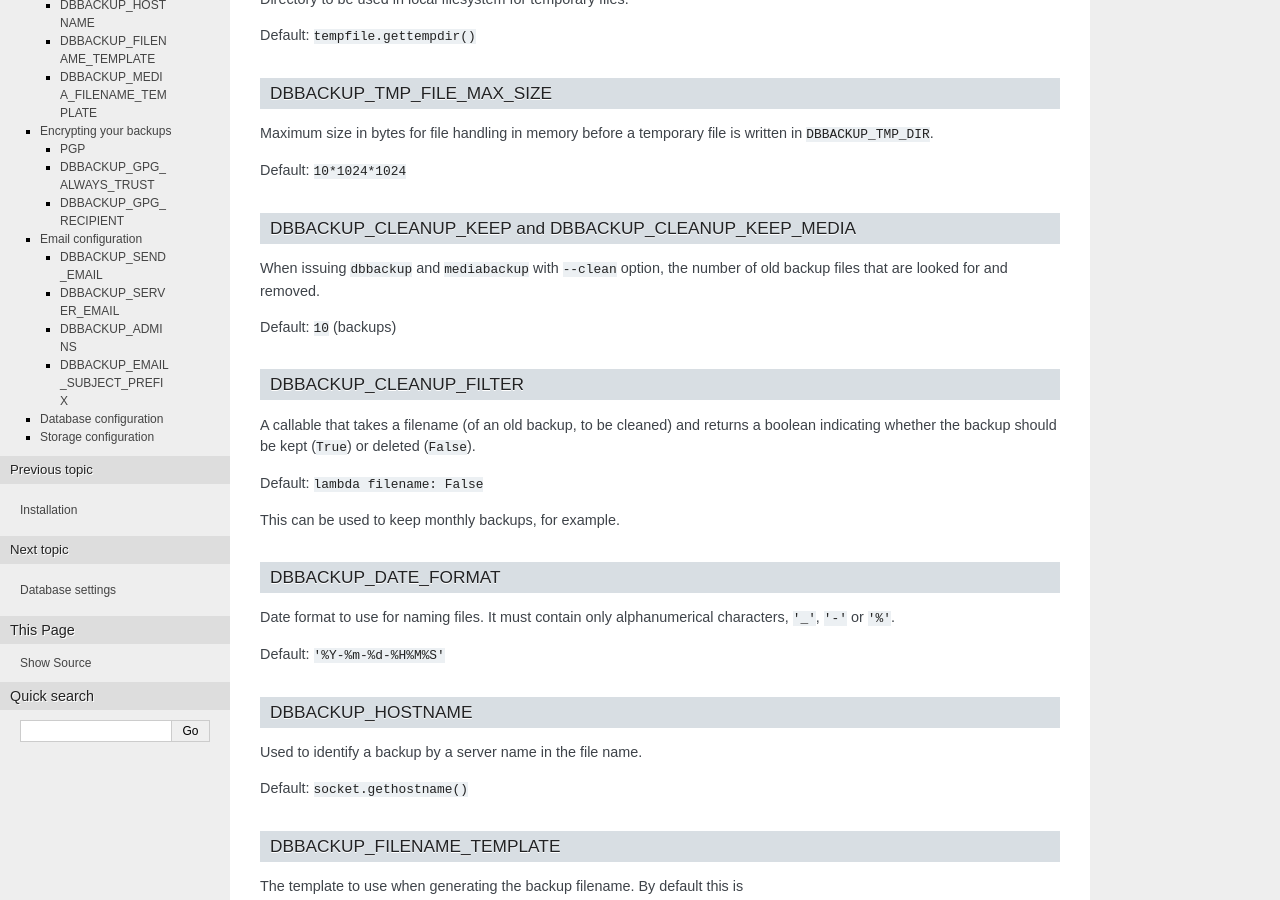
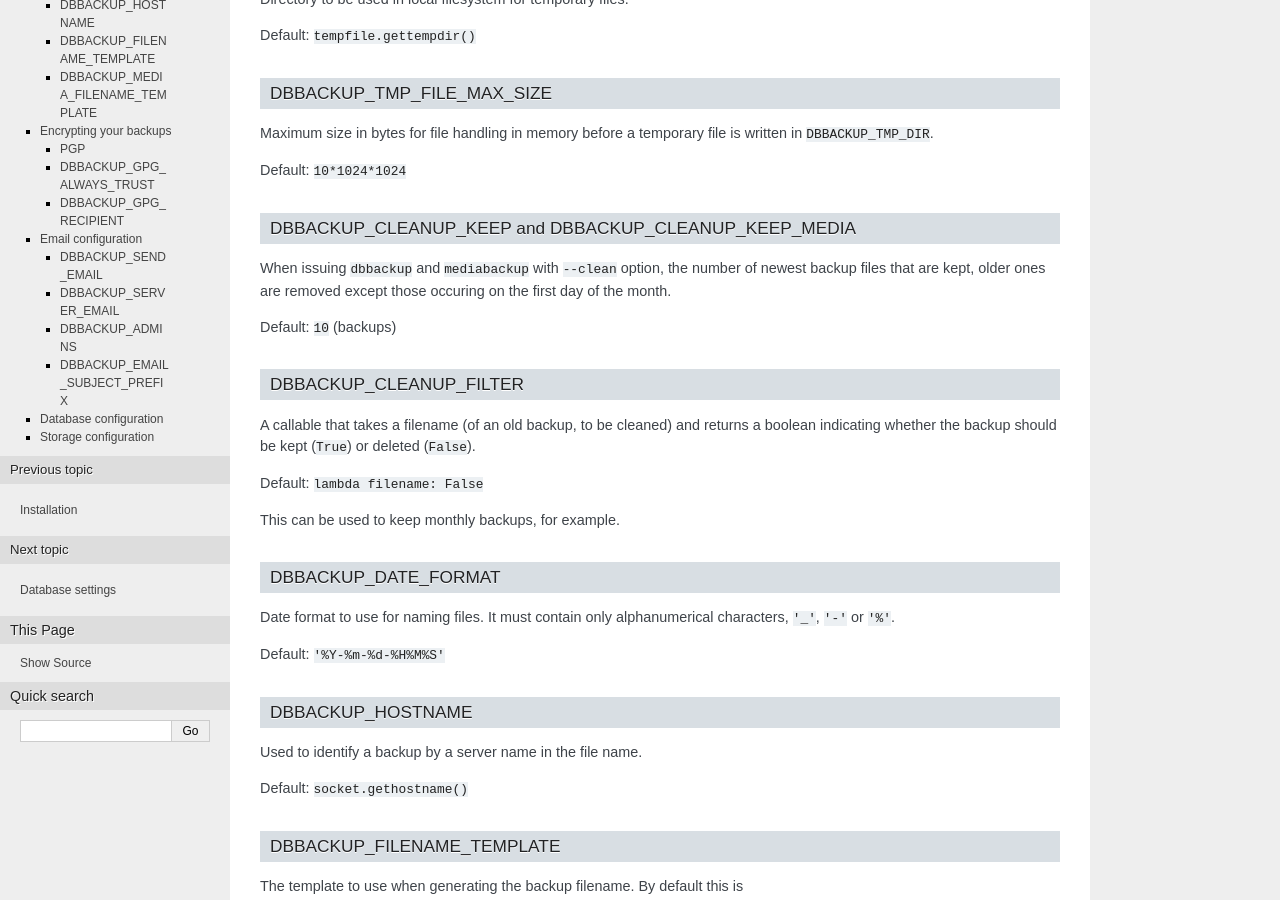
Before and after one commit to jazzband/django-dbbackup, a Sphinx documentation site: the page built from docs/configuration.rst, in a window 1280 px wide and 900 px high, scrolled down 382 px. Built offline with Sphinx 7.4.7, drawn with Linux system fonts in a browser that asks for light colours; the version number could not be read and is left out.

Commit message:
update docs for --clean

```diff
--- a/docs/configuration.rst
+++ b/docs/configuration.rst
@@ -32,7 +32,8 @@
 ~~~~~~~~~~~~~~~~~~~~~~~~~~~~~~~~~~~~~~~~~~~~~~~~~~~~~
 
 When issuing ``dbbackup`` and ``mediabackup`` with ``--clean`` option, the
-number of old backup files that are looked for and removed.
+number of newest backup files that are kept, older ones are removed except
+those occuring on the first day of the month.
 
 Default: ``10`` (backups)
 
```
